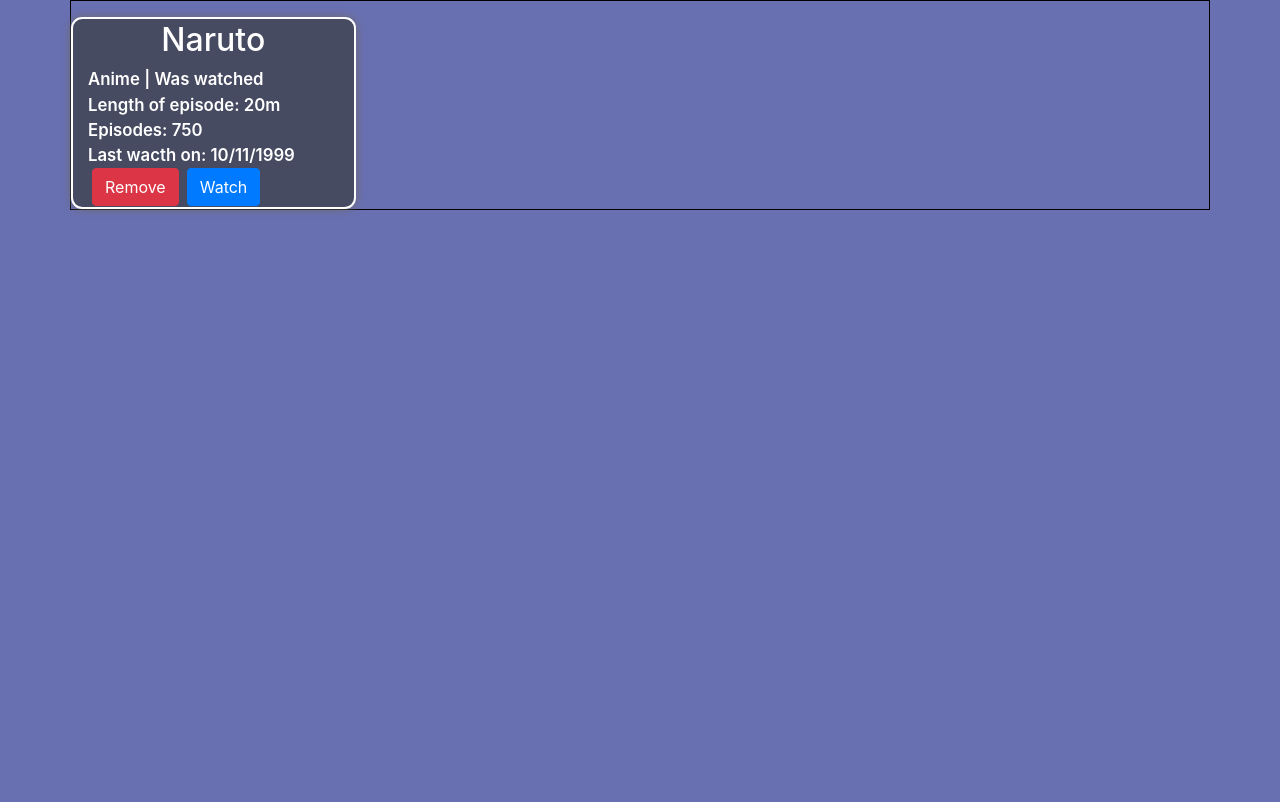
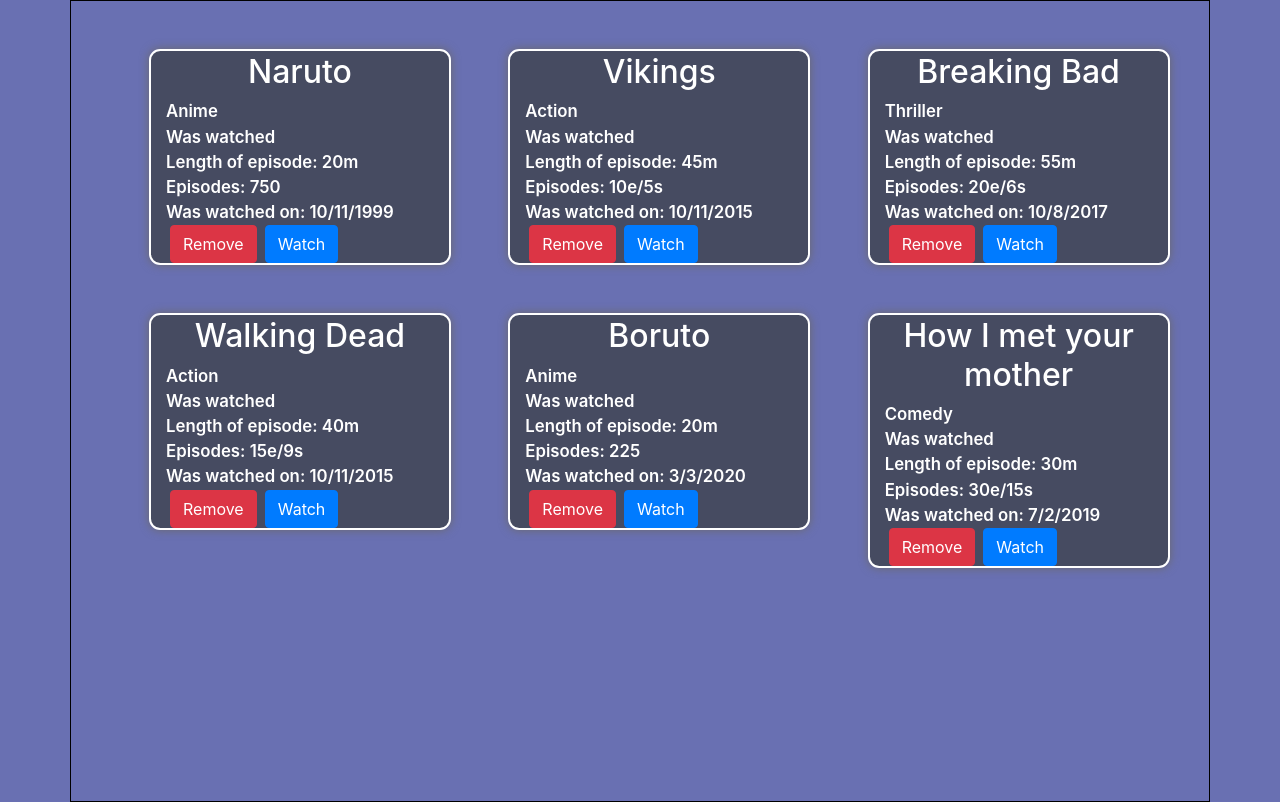
Before and after one commit to devAdam117/Media-library, an Angular app: page / in a window 1280 px wide. Built offline with nearby package versions, Linux system fonts and the light colour scheme.

Commit message:
data su displaynute v gride pjekne

```diff
--- a/src/app/app.component.html
+++ b/src/app/app.component.html
@@ -1,2 +1,2 @@
 
-<app-media-item  (delete)="onMediaIteamDelete($event)" [mediaItem]="firstMediaItem" class="row"></app-media-item>
+<app-media-item-list></app-media-item-list>
--- a/src/app/app.component.ts
+++ b/src/app/app.component.ts
@@ -7,7 +7,7 @@
 })
 export class AppComponent {
   title = 'firstFEapp';
-  firstMediaItem = {
+  mediaItems = {
     id:1,
     name:`Naruto`,
     type:"Anime",
--- a/src/app/app.module.ts
+++ b/src/app/app.module.ts
@@ -3,11 +3,13 @@
 
 import { AppComponent } from './app.component';
 import { MediaItemComponent } from './media-item/media-item.component';
+import { MediaItemListComponent } from './media-item-list/media-item-list.component';
 
 @NgModule({
   declarations: [
     AppComponent,
-    MediaItemComponent
+    MediaItemComponent,
+    MediaItemListComponent
   ],
   imports: [
     BrowserModule
--- /dev/null
+++ b/src/app/media-item-list/media-item-list.component.css
@@ -0,0 +1,4 @@
+section {
+  width: 100%;
+  height: 100vh;
+}
--- /dev/null
+++ b/src/app/media-item-list/media-item-list.component.html
@@ -0,0 +1,10 @@
+<section>
+    <div class="container row">
+
+    <app-media-item class=" col-lg-4 col-md-6 col-sm-12"
+     *ngFor="let mediaItem of mediaItems "
+      [mediaItem]="mediaItem"
+        (delete)="onMediaItemDelete($event)"></app-media-item>
+
+</div>
+</section>
--- /dev/null
+++ b/src/app/media-item-list/media-item-list.component.ts
@@ -0,0 +1,72 @@
+import { Component, OnInit } from '@angular/core';
+
+@Component({
+  selector: 'app-media-item-list',
+  templateUrl: './media-item-list.component.html',
+  styleUrls: ['./media-item-list.component.css']
+})
+export class MediaItemListComponent implements OnInit {
+
+  constructor() { }
+
+  ngOnInit(): void {
+  }
+  mediaItems = [{
+    id:1,
+    name:`Naruto`,
+    type:"Anime",
+    lengthOfEpisode:`20m`,
+    wasWatched:"Was watched",
+    episodes: "750",
+    wasWatchedOn: "10/11/1999"
+  },
+  {
+    id:2,
+    name:`Vikings`,
+    type:"Action",
+    lengthOfEpisode:`45m`,
+    wasWatched:"Was watched",
+    episodes: "10e/5s",
+    wasWatchedOn: "10/11/2015"
+  },
+  {
+    id:3,
+    name:`Breaking Bad`,
+    type:"Thriller",
+    lengthOfEpisode:`55m`,
+    wasWatched:"Was watched",
+    episodes: "20e/6s",
+    wasWatchedOn: "10/8/2017"
+  },
+  {
+    id:4,
+    name:`Walking Dead`,
+    type:"Action",
+    lengthOfEpisode:`40m`,
+    wasWatched:"Was watched",
+    episodes: "15e/9s",
+    wasWatchedOn: "10/11/2015"
+  },
+  {
+    id:5,
+    name:`Boruto`,
+    type:"Anime",
+    lengthOfEpisode:`20m`,
+    wasWatched:"Was watched",
+    episodes: "225",
+    wasWatchedOn: "3/3/2020"
+  },
+  {
+    id:6,
+    name:`How I met your mother`,
+    type:"Comedy",
+    lengthOfEpisode:`30m`,
+    wasWatched:"Was watched",
+    episodes: "30e/15s",
+    wasWatchedOn: "7/2/2019"
+  }]
+  onMediaItemDelete(e){
+
+  }
+
+}
--- a/src/app/media-item/media-item.component.css
+++ b/src/app/media-item/media-item.component.css
@@ -3,7 +3,7 @@
   box-shadow: 0px 0px 10px rgb(107, 105, 105);
   color: white;
   border: 2px solid white;
-  height: 12rem;
+  height: fit-content;
   border-radius: 0.7rem;
 }
 .item h2 {
--- a/src/app/media-item/media-item.component.html
+++ b/src/app/media-item/media-item.component.html
@@ -1,10 +1,13 @@
-<div  class="item col-lg-3 col-md-6 col-sm-12 mt-3" >
+<div class=" ml-5 item col-lg-11 col-md-11 col-sm-12 mt-5" >
 <div class="info">
 <h2 > {{mediaItem.name}} </h2>
-<div> {{mediaItem.type}} | {{mediaItem.wasWatched}} </div>
+<div> {{mediaItem.type}} </div>
+<ng-template [ngIf]="mediaItem.wasWatched">
+<div> {{ mediaItem.wasWatched }}</div>
+</ng-template>
 <div> Length of episode: {{mediaItem.lengthOfEpisode}} </div>
 <div> Episodes: {{mediaItem.episodes}}</div>
-<div> Last wacth on:  {{mediaItem.wasWatchedOn}} </div>
+<div> Was watched on:  {{mediaItem.wasWatchedOn}} </div>
 </div>
 <div class="tools">
 
```
Also changed, not shown: 1 other file (tests, documents, lock files or other folders).
